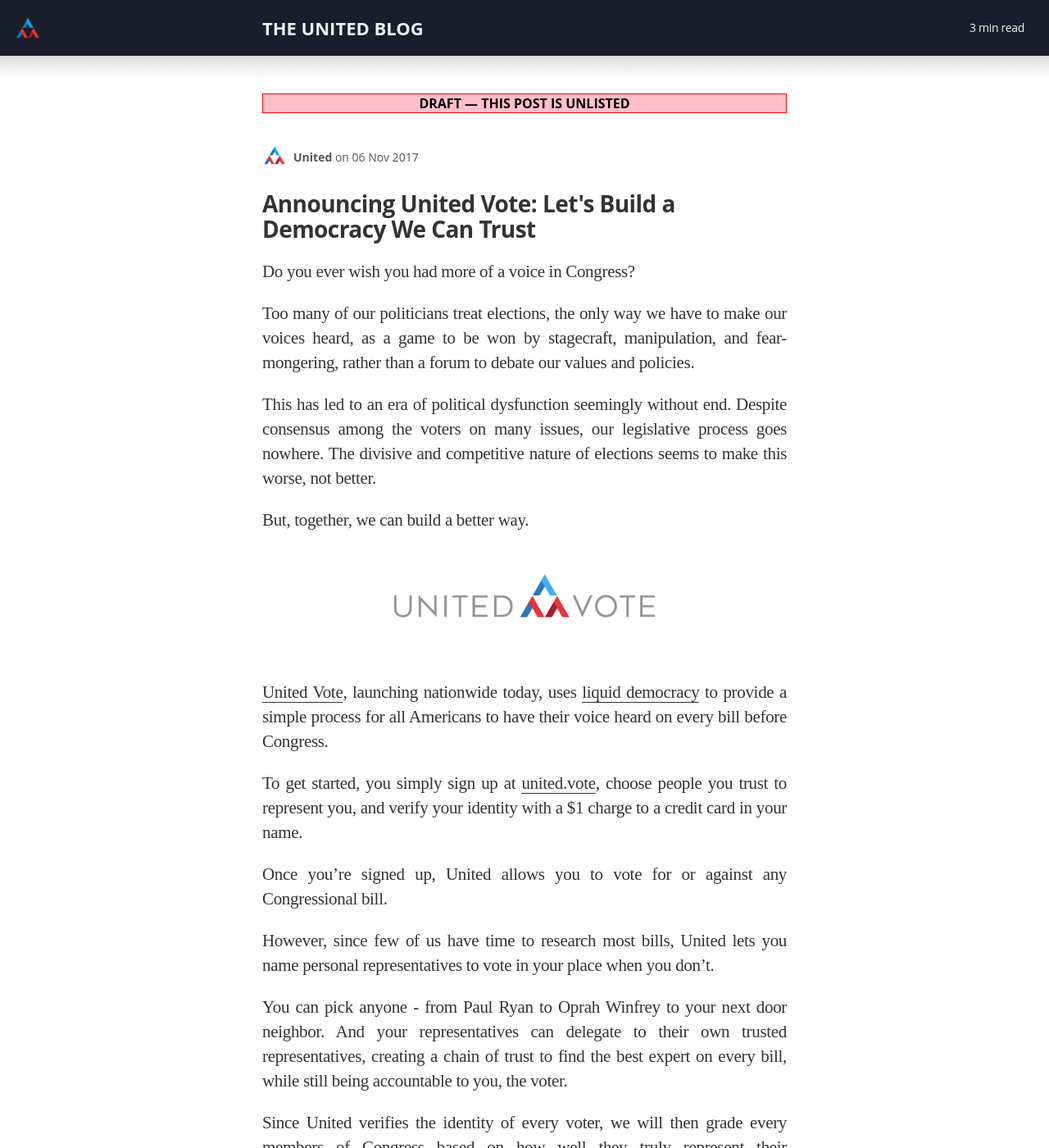
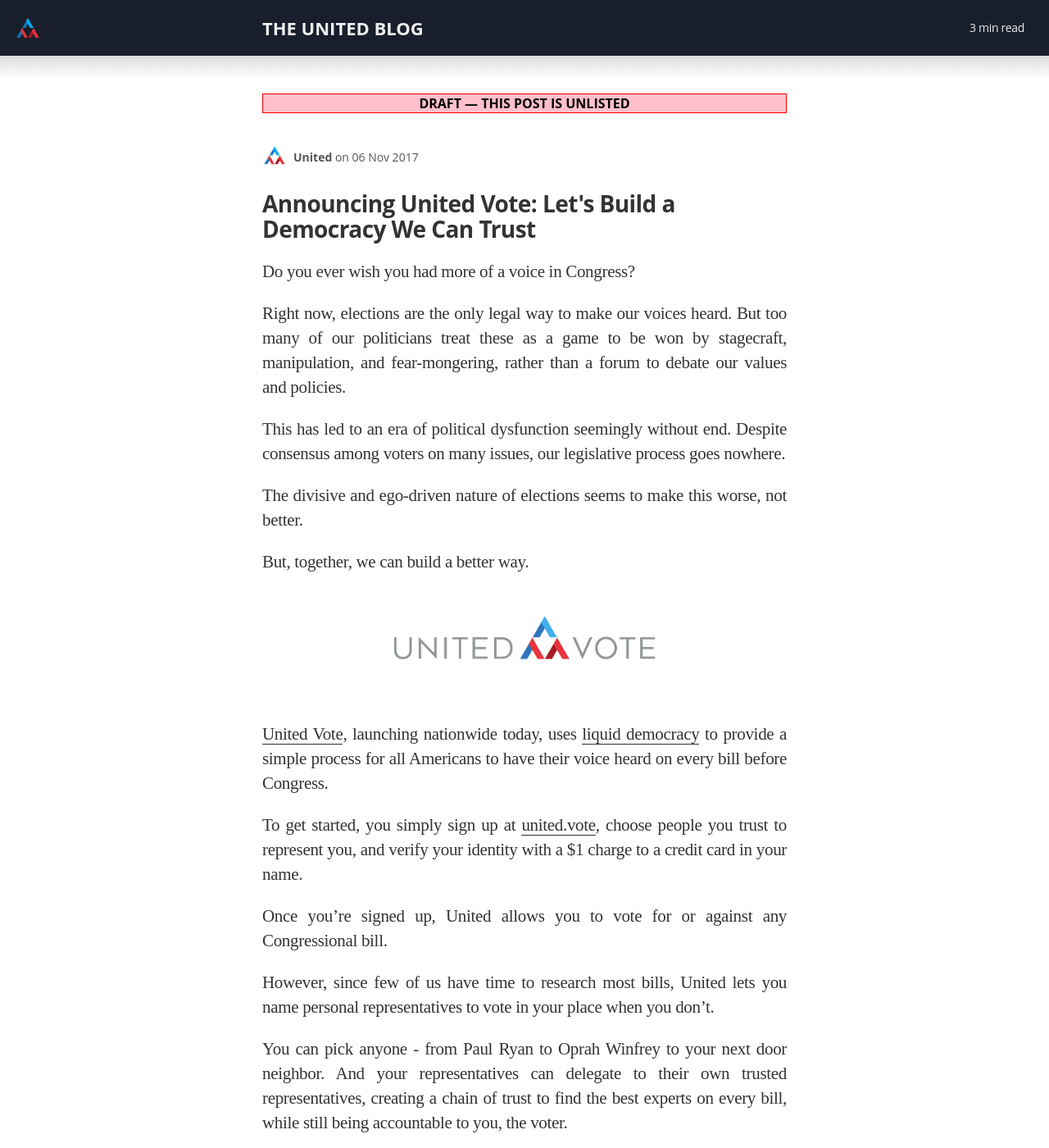
Before and after one commit to voteliquid/blog, a Jekyll site: the page built from _posts/2017-11-06-announcing-united-vote.md, in a window 1280 px wide and 1400 px high. Shown: the whole window at 82% size. Built offline with Jekyll 4.4.1, drawn with Linux system fonts in a browser that asks for light colours; nearby versions of some CDN libraries; some web fonts are replaced; some of the changed text lies outside the part shown.

Commit message:
Tweak announcement

```diff
--- a/_posts/2017-11-06-announcing-united-vote.md
+++ b/_posts/2017-11-06-announcing-united-vote.md
@@ -8,9 +8,11 @@
 
 Do you ever wish you had more of a voice in Congress?
 
-Too many of our politicians treat elections, the only way we have to make our voices heard, as a game to be won by stagecraft, manipulation, and fear-mongering, rather than a forum to debate our values and policies.
+Right now, elections are the only legal way to make our voices heard. But too many of our politicians treat these as a game to be won by stagecraft, manipulation, and fear-mongering, rather than a forum to debate our values and policies.
 
-This has led to an era of political dysfunction seemingly without end. Despite consensus among the voters on many issues, our legislative process goes nowhere. The divisive and competitive nature of elections seems to make this worse, not better.
+This has led to an era of political dysfunction seemingly without end. Despite consensus among voters on many issues, our legislative process goes nowhere.
+
+The divisive and ego-driven nature of elections seems to make this worse, not better.
 
 But, together, we can build a better way.
 
@@ -24,15 +26,15 @@
 
 However, since few of us have time to research most bills, United lets you name personal representatives to vote in your place when you don’t.
 
-You can pick anyone - from Paul Ryan to Oprah Winfrey to your next door neighbor. And your representatives can delegate to their own trusted representatives, creating a chain of trust to find the best expert on every bill, while still being accountable to you, the voter.
+You can pick anyone - from Paul Ryan to Oprah Winfrey to your next door neighbor. And your representatives can delegate to their own trusted representatives, creating a chain of trust to find the best experts on every bill, while still being accountable to you, the voter.
 
-Since United verifies the identity of every voter, we will then grade every members of Congress based on how well they truly represent their constituents, transparently alerting everyone when they fail to do so.
+Since United verifies the identity of every voter, we can grade every members of Congress based on how well they truly represent their constituents, transparently alerting everyone when they fail to do so.
 
 This can force members of Congress to more closely follow the will of their electorate, or risk [someone running against them who will](https://blog.united.vote/2017/07/04/running-liquid-democracy-candidates/).
 
 We can start to build a better democracy *today*, without changing a single law.
 
-We hope that liquid democracy can help us address the many problems facing our country, and allow us to build a republic that is stronger and more inclusive than ever before.
+We hope that liquid democracy can help us address the many problems facing our country, so that we can build a republic stronger and more inclusive than ever before.
 
 > Our Founding Fathers, here in this country, brought about the only true revolution that has ever taken place in man’s history. Every other revolution simply exchanged one set of rulers for another set of rulers. But only here did that little band of men so advanced beyond their time that the world has never seen their like since, evolve the idea that you and I have within ourselves the God-given right and the ability to determine our own destiny.
 >
```
